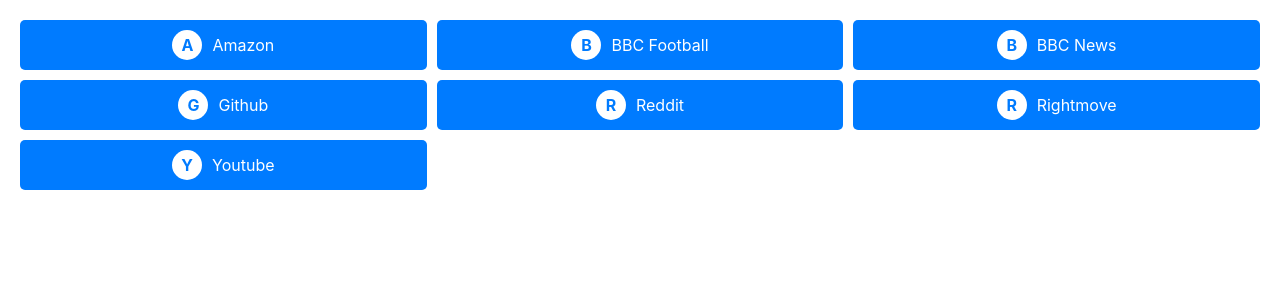
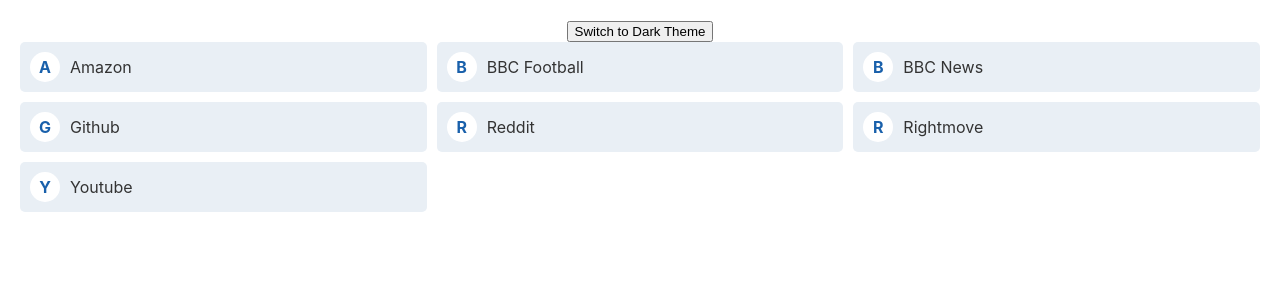
Before and after one commit to rob1709/quickBrowse, a React (Create React App) app: page / in a window 1280 px wide. Shown: the top 300 px of the page. Built offline with nearby package versions, Linux system fonts and the light colour scheme.

Commit message:
theme stuff

```diff
--- a/src/App.css
+++ b/src/App.css
@@ -1,46 +1,9 @@
-.App {
-  text-align: center;
-}
-
-.App-logo {
-  height: 40vmin;
-  pointer-events: none;
-}
-
-@media (prefers-reduced-motion: no-preference) {
-  .App-logo {
-    animation: App-logo-spin infinite 20s linear;
-  }
-}
-
-.App-header {
-  background-color: #282c34;
-  min-height: 100vh;
-  display: flex;
-  flex-direction: column;
-  align-items: center;
-  justify-content: center;
-  font-size: calc(10px + 2vmin);
-  color: white;
-}
-
-.App-link {
-  color: #61dafb;
-}
-
-@keyframes App-logo-spin {
-  from {
-    transform: rotate(0deg);
-  }
-  to {
-    transform: rotate(360deg);
-  }
-}
-
-
+/* src/App.css */
 .App {
   text-align: center;
   padding: 20px;
+  background-color: var(--background-color);
+  color: var(--text-color);
 }
 
 .bookmark-panel {
@@ -52,18 +15,19 @@
 .bookmark-button {
   display: flex;
   align-items: center;
-  justify-content: center;
+  justify-content: flex-start;
   padding: 10px;
-  background-color: #007bff;
-  color: white;
+  background-color: var(--primary-color);
+  color: var(--text-color);
   text-decoration: none;
   border-radius: 5px;
-  transition: background-color 0.2s;
+  transition: background-color 0.2s, color 0.2s; /* Added color transition */
   position: relative;
 }
 
 .bookmark-button:hover {
-  background-color: #0056b3;
+  background-color: var(--secondary-color);
+  color: var(--icon-color); /* Change text color on hover */
 }
 
 .bookmark-icon {
@@ -71,8 +35,8 @@
   width: 30px;
   height: 30px;
   border-radius: 50%;
-  background-color: #fff;
-  color: #007bff;
+  background-color: var(--icon-bg-color);
+  color: var(--icon-color);
   text-align: center;
   line-height: 30px;
   margin-right: 10px;
--- a/src/App.tsx
+++ b/src/App.tsx
@@ -1,4 +1,6 @@
 import './App.css';
+import './styles/colourThemes.css';
+import { useState } from 'react';
 import { BookmarkCollection } from './model/BookmarkCollection';
 import { Bookmark } from './model/Bookmark';
 
@@ -13,10 +15,20 @@
 ]);
 
 function App() {
-  const bookmarks = sampleBookmarks.bookmarksOrderedByName; // Assuming this returns the array of bookmarks
+  const [theme, setTheme] = useState('light');
+  const bookmarks = sampleBookmarks.bookmarksOrderedByName;
+
+  const toggleTheme = () => {
+    const newTheme = theme === 'light' ? 'dark' : 'light';
+    setTheme(newTheme);
+    document.documentElement.setAttribute('colour-theme', newTheme);
+  };
 
   return (
     <div className="App">
+      <button onClick={toggleTheme}>
+        Switch to {theme === 'light' ? 'Dark' : 'Light'} Theme
+      </button>
       <div className="bookmark-panel">
         {bookmarks.map((bookmark, index) => (
           <a
--- /dev/null
+++ b/src/styles/colourThemes.css
@@ -0,0 +1,18 @@
+/* src/styles/variables.css */
+:root {
+    --primary-color: #e9eff5;
+    --secondary-color: #d3d9e0;
+    --background-color: #ffffff;
+    --text-color: #333;
+    --icon-bg-color: #ffffff;
+    --icon-color: #1960ab;
+  }
+
+  [colour-theme="dark"] {
+    --primary-color: #333;
+    --secondary-color: #555;
+    --background-color: #1a1a1a;
+    --text-color: #f0f0f0;
+    --icon-bg-color: #444;
+    --icon-color: #ff9c50;
+  }
```
